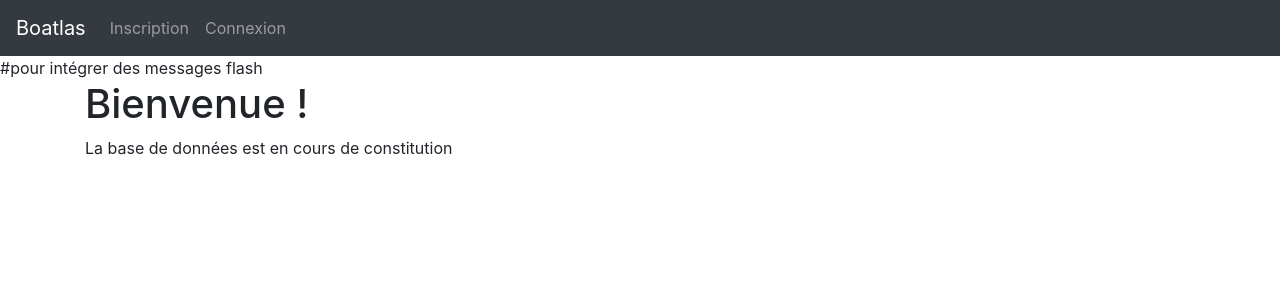
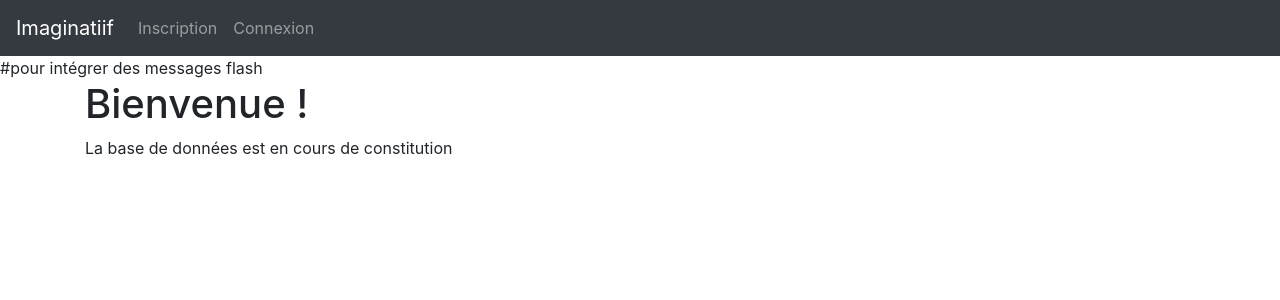
Before and after one commit to Chartes-TNAH/imago-commentaires, a Flask app: page / in a window 1280 px wide. Shown: the top 300 px of the page. Run offline with Flask 2, Linux system fonts and the light colour scheme; data that the repository does not hold is empty; some libraries are stand-ins or nearby versions.

Commit message:
modification du conteneur

```diff
--- a/imaginatiiif/imaginatiiif/templates/conteneur.html
+++ b/imaginatiiif/imaginatiiif/templates/conteneur.html
@@ -19,7 +19,7 @@
     <body>
 
       <nav class="navbar navbar-expand-md navbar-dark bg-dark justify-content-between">
-        <a class="navbar-brand" href="{{ url_for('accueil') }}">Boatlas</a>
+        <a class="navbar-brand" href="{{ url_for('accueil') }}">Imaginatiif</a>
 
         <ul class="navbar-nav mr-auto">
             {% if not current_user.is_authenticated %}
```
